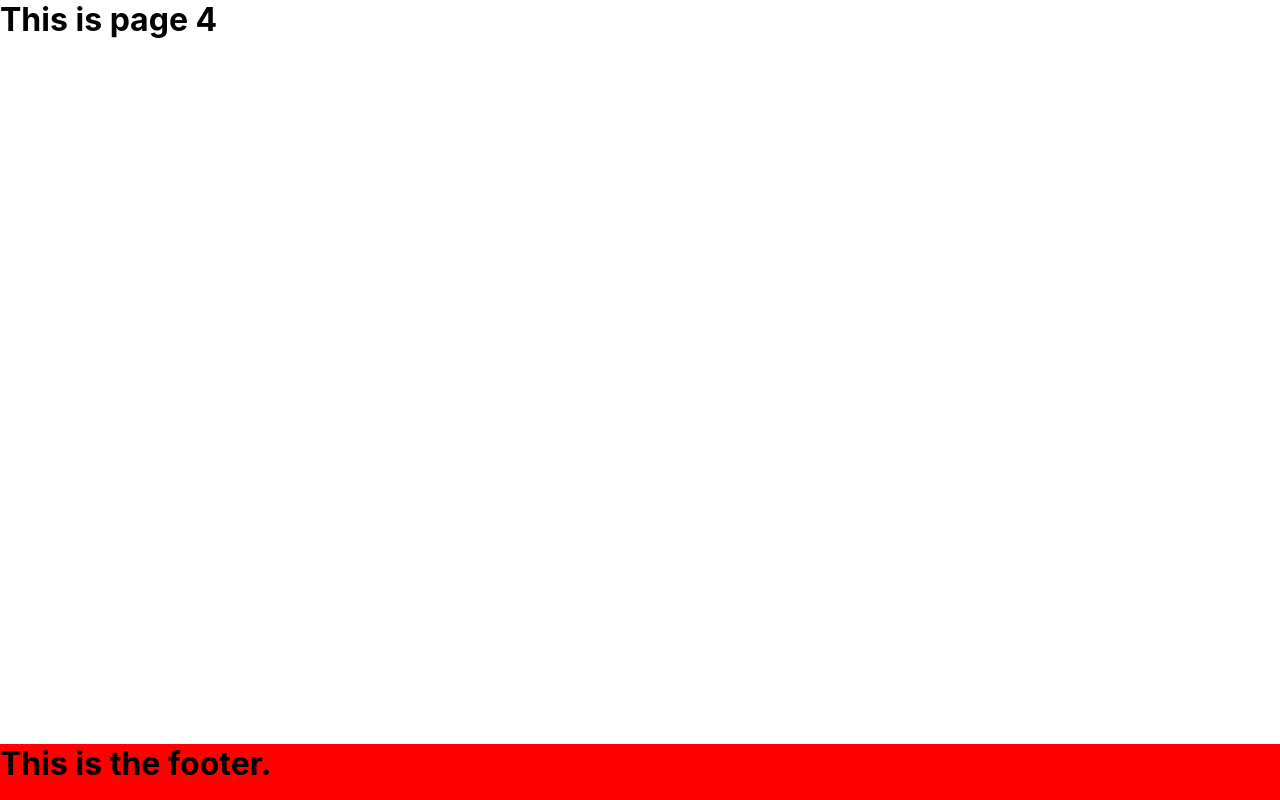
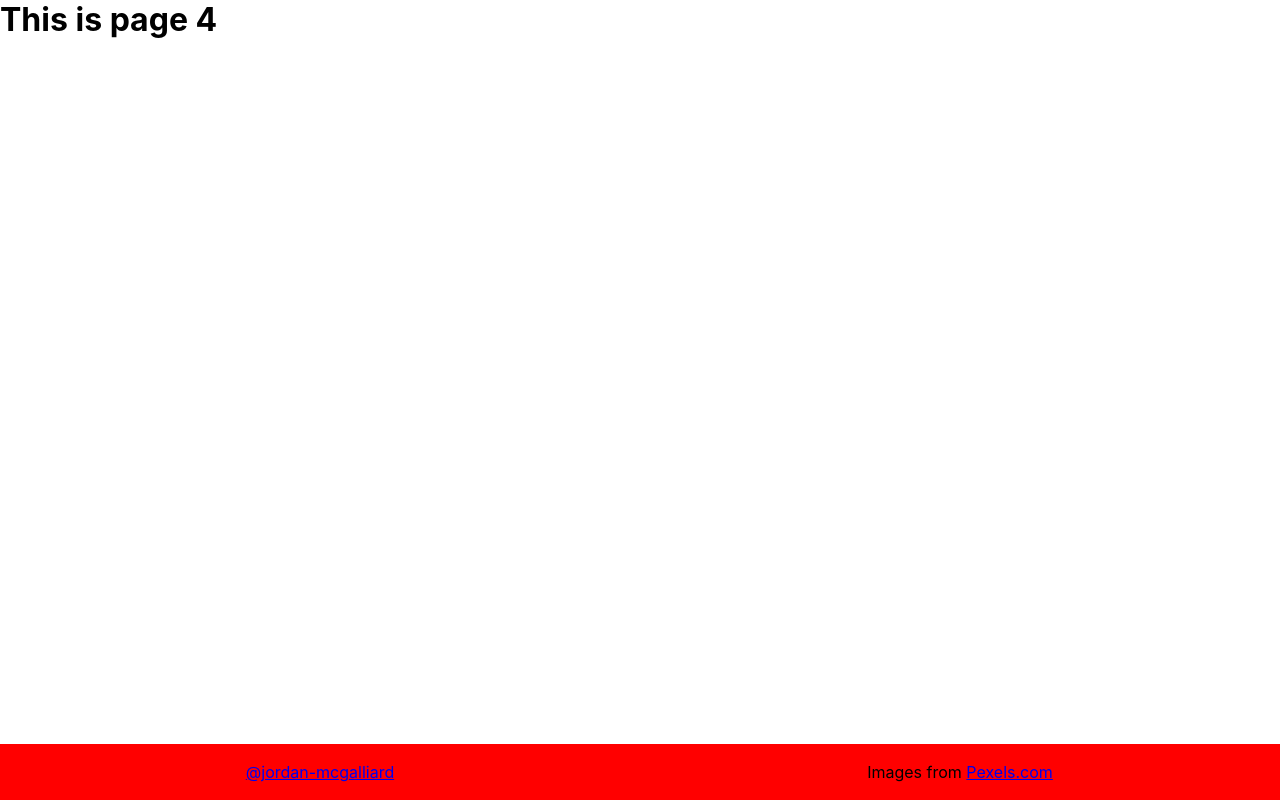
Before and after one commit to jmcgallia/the-letter-store, a React (Create React App) app: page /#/ in a window 1280 px wide. Shown: the part 2456-3256 px from the top of the page. Built offline with nearby package versions, Linux system fonts and the light colour scheme.

Commit message:
Update footer.

```diff
--- a/src/components/Footer/Footer.js
+++ b/src/components/Footer/Footer.js
@@ -3,7 +3,8 @@ import footerCSS from "./Footer.module.css";
 function Footer() {
   return (
     <footer className={footerCSS.footer}>
-      <h1>This is the footer.</h1>
+      <p><a href="https://github.com/jordan-mcgalliard/the-letter-store">@jordan-mcgalliard</a></p>
+      <p>Images from <a href="https://www.pexels.com/license/">Pexels.com</a></p>
     </footer>
   )
 }
--- a/src/components/Footer/Footer.module.css
+++ b/src/components/Footer/Footer.module.css
@@ -1,4 +1,9 @@
 .footer {
   min-height: 7vh;
   background-color: red;
+
+  display: grid;
+  grid-template-columns: 1fr 1fr;
+  align-content: center;
+  justify-items: center;
 }
```
